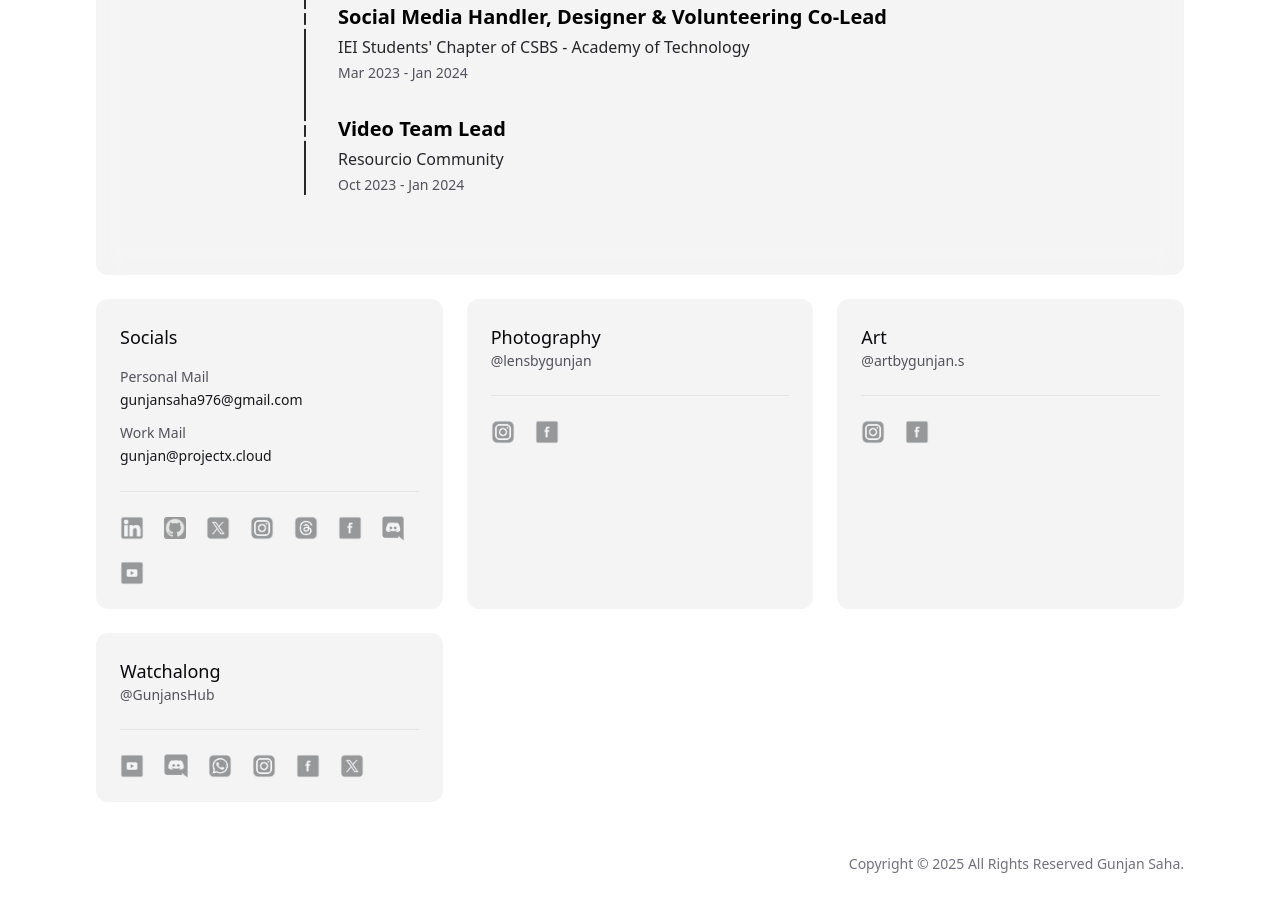
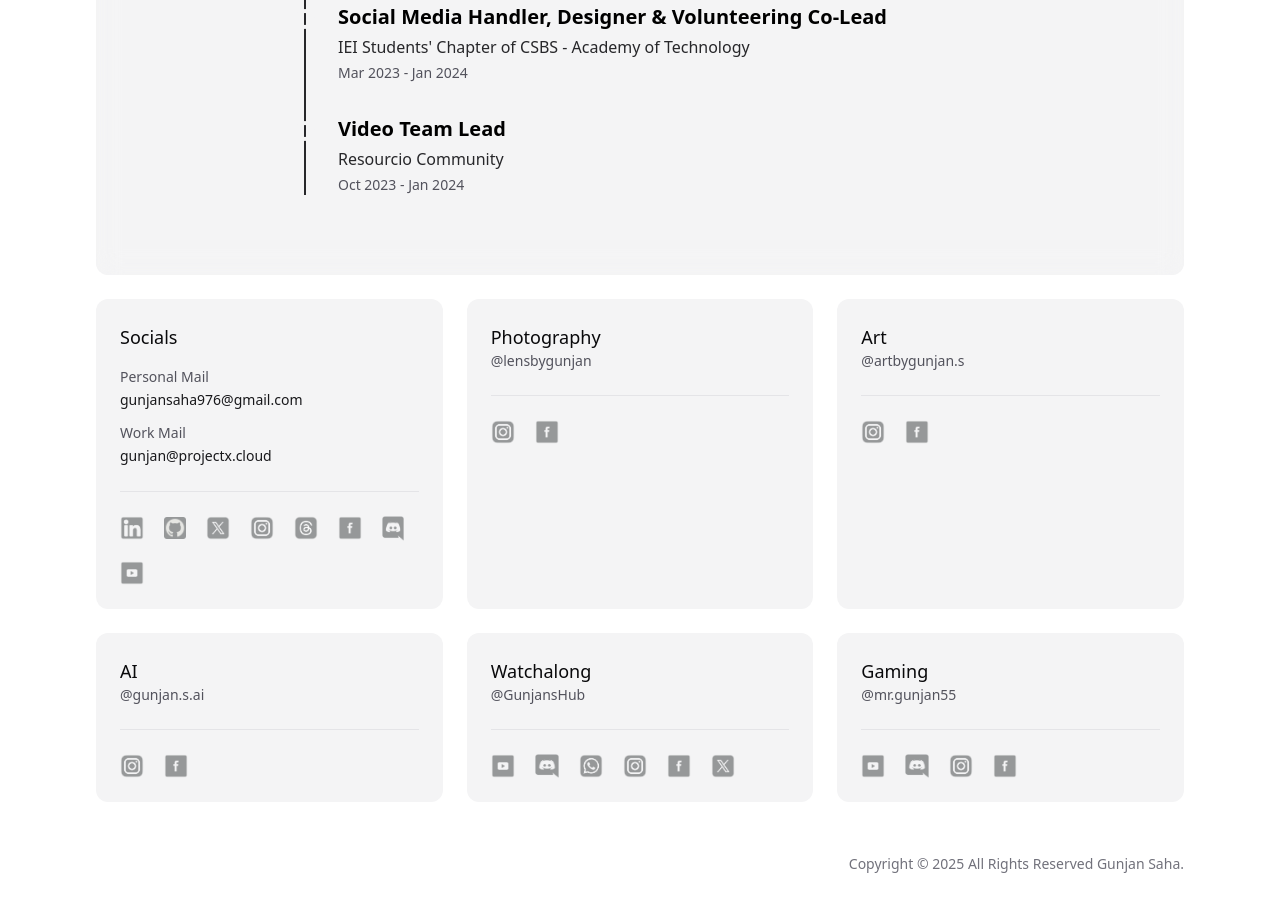
Before and after one commit to gunjansaha55/gunjan-portfolio, a website: page index.html in a window 1280 px wide. Shown: the part 2191-3103 px from the top of the page. Drawn offline with Linux system fonts and the light colour scheme.

Commit message:
modified

```diff
--- a/index.html
+++ b/index.html
@@ -561,6 +561,62 @@ Social Media Team Co-Lead</h3>
 
 
 
+<div
+  id="aisocials"
+  class="relative col-span-1 overflow-hidden rounded-xl bg-zinc-100 p-6 md:col-span-4"
+>
+  <h3 class="text-lg font-medium text-zinc-950">AI</h3>
+ <h4 class="text-sm text-zinc-600">@gunjan.s.ai</h4>
+
+
+  <hr class="my-6 border-zinc-200" />
+
+  <div class="flex flex-wrap items-center gap-5">
+
+
+
+    <a
+      href="https://www.instagram.com/gunjan.s.ai/" target="_blank"
+      aria-label="Instagram Profile"
+      class="transition-opacity hover:opacity-75"
+    >
+      <img
+        src="./assets/instagram.png"
+        alt="Instagram Icon"
+        class="w-6 h-6"
+      />
+    </a>
+
+    <a
+      href="https://www.facebook.com/share/1DyuUKcuAs/?mibextid=wwXIfr" target="_blank"
+      aria-label="Facebook Profile"
+      class="transition-opacity hover:opacity-75"
+    >
+      <img
+        src="./assets/facebook.png"
+        alt="Facebook Icon"
+        class="w-6 h-6"
+      />
+    </a>
+
+  </div>
+</div>
+
+
+
+
+
+
+
+
+
+
+
+
+
+
+
+
 
 <div
   id="gunjanshub"
@@ -658,6 +714,116 @@ Social Media Team Co-Lead</h3>
 
 
 
+
+
+
+
+
+
+
+
+
+
+
+
+
+
+
+<div
+  id="mrgunjan"
+  class="relative col-span-1 overflow-hidden rounded-xl bg-zinc-100 p-6 md:col-span-4"
+>
+  <h3 class="text-lg font-medium text-zinc-950">Gaming</h3>
+ <h4 class="text-sm text-zinc-600">@mr.gunjan55</h4>
+
+
+  <hr class="my-6 border-zinc-200" />
+
+  <div class="flex flex-wrap items-center gap-5">
+
+
+
+    <a
+      href="https://youtube.com/@mr.gunjan55?si=WdLkpbXp8VrdJOL2" target="_blank"
+      aria-label="Youtube Profile"
+      class="transition-opacity hover:opacity-75"
+    >
+      <img
+        src="./assets/youtube.png"
+        alt="Youtube Icon"
+        class="w-6 h-6"
+      />
+    </a>
+
+    <a
+      href="https://discord.gg/ARN3AtW5Bb" target="_blank"
+      aria-label="Discord Profile"
+      class="transition-opacity hover:opacity-75"
+    >
+      <img
+        src="./assets/discord.png"
+        alt="Discord Icon"
+        class="w-6 h-6"
+      />
+    </a>
+
+
+
+
+
+
+
+
+     <a
+      href="https://www.instagram.com/mr.gunjan55/" target="_blank"
+      aria-label="Instagram Profile"
+      class="transition-opacity hover:opacity-75"
+    >
+      <img
+        src="./assets/instagram.png"
+        alt="Instagram Icon"
+        class="w-6 h-6"
+      />
+    </a>
+
+
+  <a
+      href="https://www.facebook.com/share/1ZbyTBNYoV/?mibextid=wwXIfr" target="_blank"
+      aria-label="Facebook Profile"
+      class="transition-opacity hover:opacity-75"
+    >
+      <img
+        src="./assets/facebook.png"
+        alt="Facebook Icon"
+        class="w-6 h-6"
+      />
+    </a>
+
+
+
+
+  </div>
+</div>
+
+
+
+
+
+
+
+
+
+
+
+
+
+
+
+
+
+
+
+
           <footer
             class="flex flex-col gap-6 py-7 text-center text-sm md:col-span-12 md:flex-row-reverse md:justify-between md:gap-0 md:text-left">
             <div class="text-zinc-500">
```
